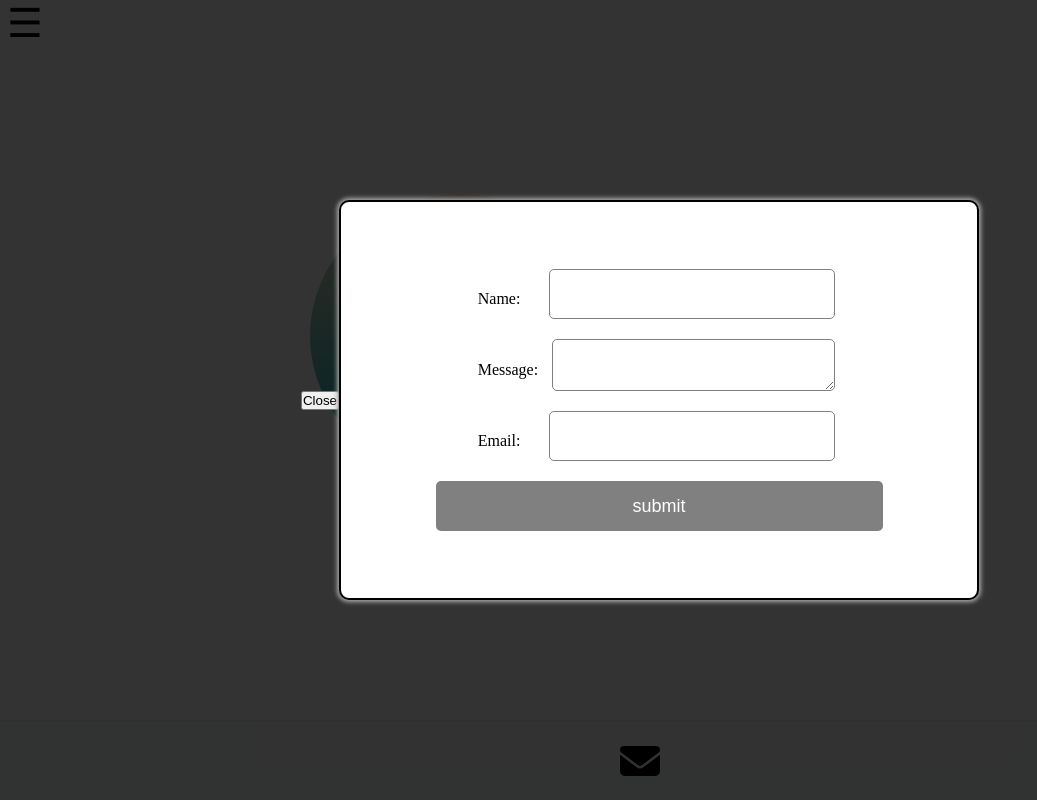
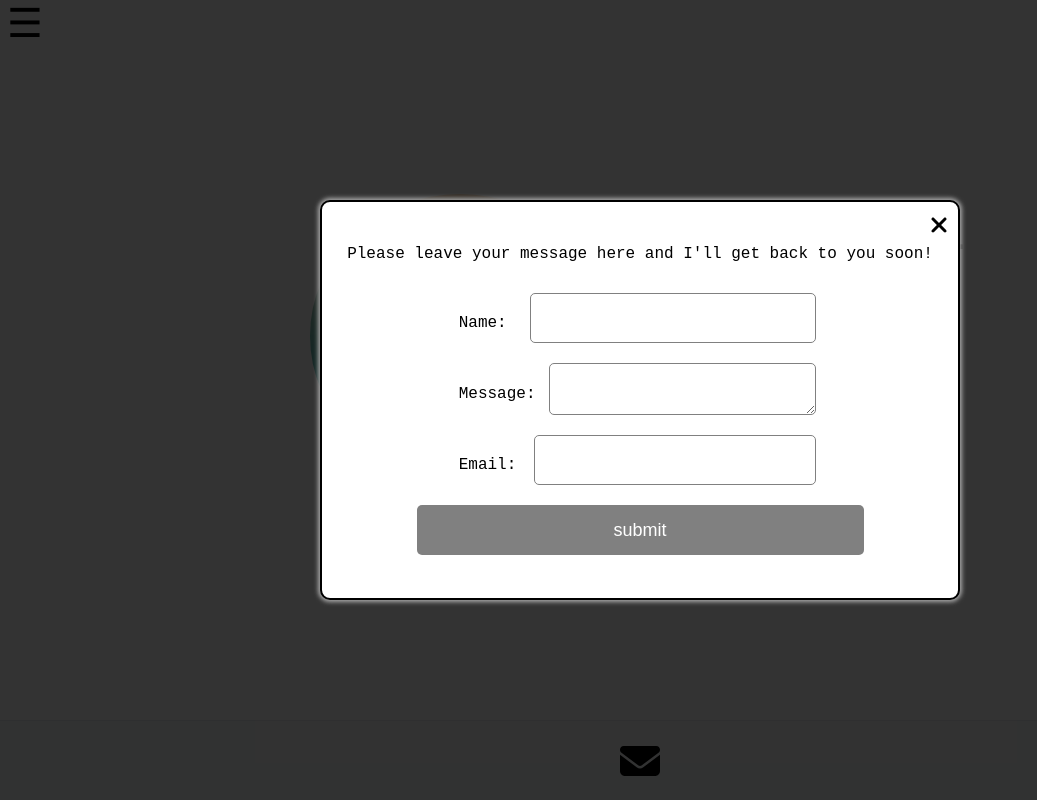
Before and after one commit to ArjanvdLaan/Portfolio, a React (Vite) app: page / in a window 1280 px wide. Both pictures are taken after a click on the icon 640 px from the left and 760 px from the top of the page. Shown: the whole page, without its empty margins (0-1037 px from the left). Built offline with nearby package versions, Linux system fonts and the light colour scheme.

Commit message:
adjust close btn

```diff
--- a/src/components/Footer.css
+++ b/src/components/Footer.css
@@ -8,6 +8,7 @@
   align-items: center;
   background-color: #f8f9fa;
   border-top: 1px solid #e9ecef;
+  font-family: "Courier New", Courier, monospace;
 }
 
 .overlay {
@@ -23,6 +24,7 @@
 }
 
 .submitForm {
+  position: relative;
   display: flex;
   flex-direction: column;
   align-items: center;
@@ -36,8 +38,9 @@
   box-shadow: 0 0 4px 2px darkgray;
 }
 
-.submitForm h1, .submitForm p{
-  margin-bottom: 20px;
+.submitForm h1,
+.submitForm p {
+  margin-bottom: 30px;
 }
 
 .submitForm label {
@@ -66,6 +69,7 @@
   border: none;
   border-radius: 5px;
   cursor: pointer;
+  position: relative;
 }
 
 .submitBtn:hover {
@@ -77,3 +81,13 @@
   font-weight: 600;
   cursor: pointer;
 }
+
+.closeBtn {
+  position: absolute;
+  font-size: 1.5em;
+  cursor: pointer;
+  top: 10px;
+  right: 10px;
+  background-color: white;
+  border: none;
+}
--- a/src/components/Footer.jsx
+++ b/src/components/Footer.jsx
@@ -1,6 +1,6 @@
 import React, { useState } from "react";
 import { FontAwesomeIcon } from "@fortawesome/react-fontawesome";
-import { faEnvelope } from "@fortawesome/free-solid-svg-icons";
+import { faEnvelope, faTimes } from "@fortawesome/free-solid-svg-icons";
 import "./Footer.css";
 
 export const Footer = ({ showOverlay, toggleOverlay }) => {
@@ -28,13 +28,13 @@ export const Footer = ({ showOverlay, toggleOverlay }) => {
     const formData = new FormData(event.target);
 
     // Add the form-name field for Netlify
-    formData.append('form-name', 'contact');
+    formData.append("form-name", "contact");
 
     // Make a POST request to the form's action URL
-    fetch('/', {
-      method: 'POST',
+    fetch("/", {
+      method: "POST",
       headers: { "Content-Type": "application/x-www-form-urlencoded" },
-      body: new URLSearchParams(formData).toString()
+      body: new URLSearchParams(formData).toString(),
     })
       .then(() => {
         setIsSubmitted(true);
@@ -56,20 +56,20 @@ export const Footer = ({ showOverlay, toggleOverlay }) => {
           <div className="overlay">
             {isSubmitted ? (
               <div className="submitForm">
-                <h1>Form successfully submitted!</h1>
-                <p>Thanks for your submission. I'll get back to you soon.</p>
                 <button
                   onClick={() => {
                     toggleOverlay();
                     setIsSubmitted(false);
                   }}
+                  className="closeBtn"
                 >
-                  Close
+                  <FontAwesomeIcon icon={faTimes} />
                 </button>
+                <h1>Form successfully submitted!</h1>
+                <p>Thanks for your submission. I'll get back to you soon.</p>
               </div>
             ) : (
               <>
-                <button onClick={toggleOverlay}>Close</button>
                 <form
                   className="submitForm"
                   onSubmit={handleSubmit}
@@ -78,6 +78,14 @@ export const Footer = ({ showOverlay, toggleOverlay }) => {
                   data-netlify="true"
                   data-netlify-honeypot="bot-field"
                 >
+                  {" "}
+                  <button onClick={toggleOverlay} className="closeBtn">
+                    <FontAwesomeIcon icon={faTimes} />
+                  </button>
+                  <p>
+                    Please leave your message here and I'll get back to you
+                    soon!{" "}
+                  </p>
                   <label>
                     Name:
                     <input
```
Lines whose indentation alone changed are shown as unchanged.
